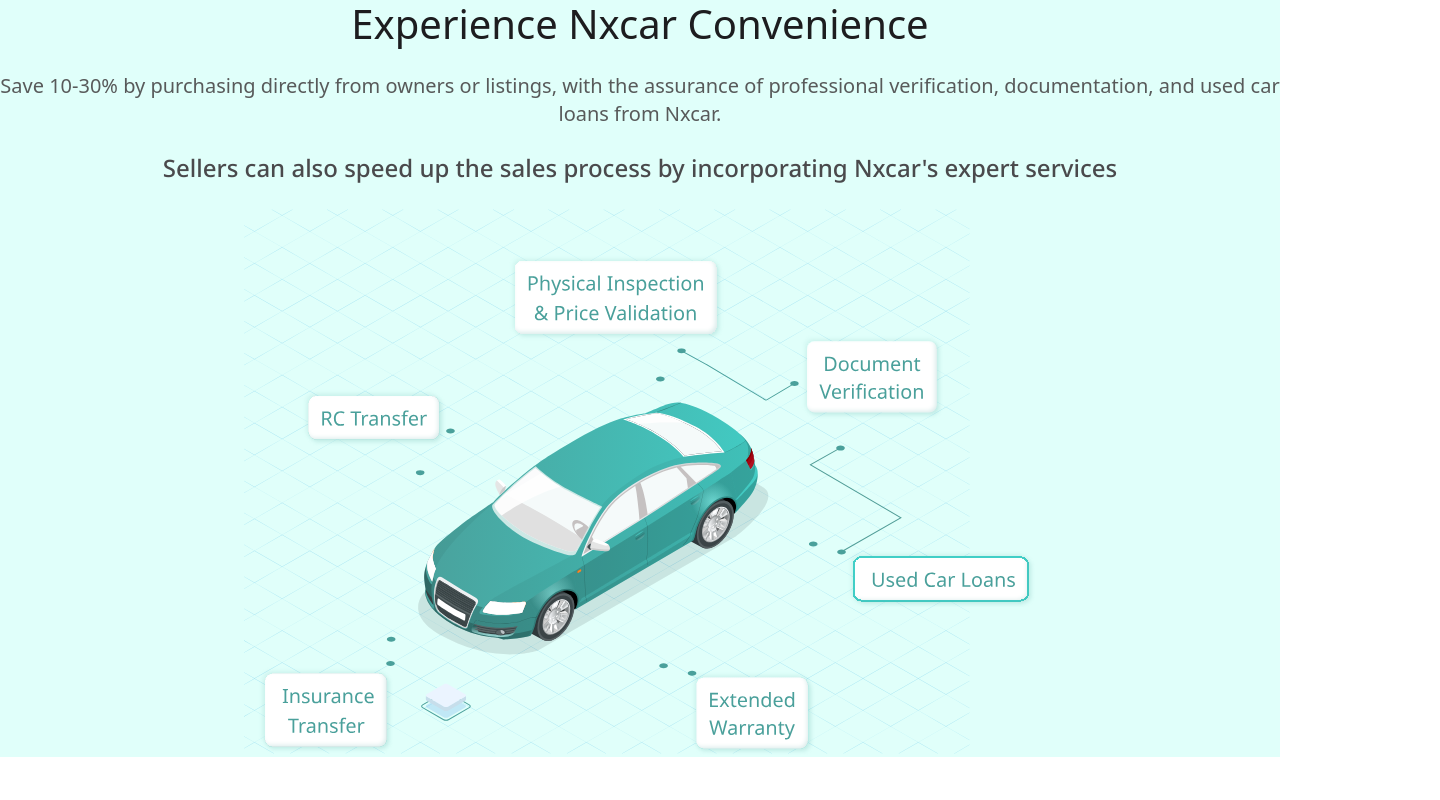
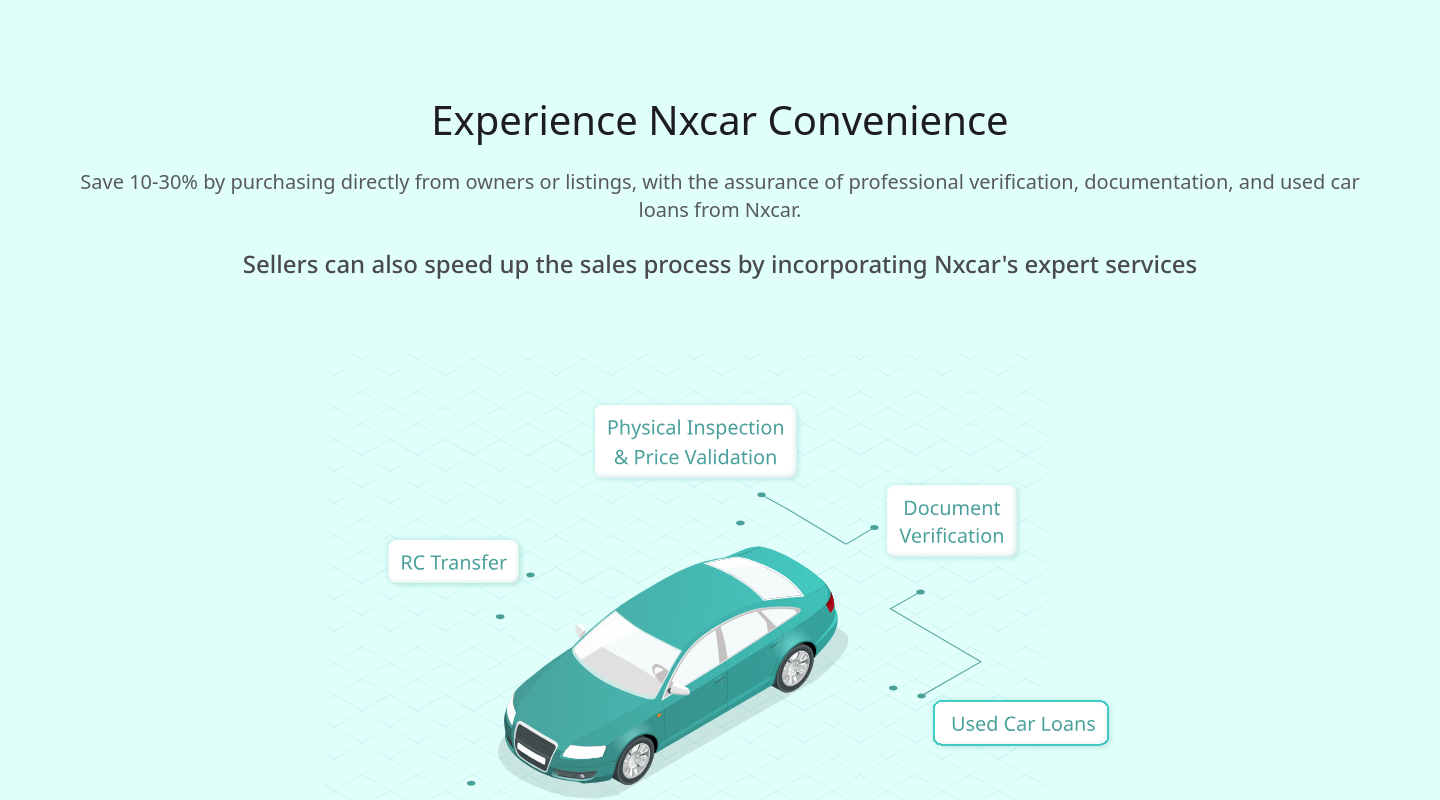
Before and after one commit to rishabhth31/car_animation_local, a React (Create React App) app: page / in a window 1280 px wide. Shown: the top 800 px of the page, 1440 px wide, since content can reach past the window. Built offline with nearby package versions, Linux system fonts and the light colour scheme; a web font is replaced by a local one.

Commit message:
fixing the syntax bug

```diff
--- a/src/styles/app.css
+++ b/src/styles/app.css
@@ -3,10 +3,7 @@
     flex-direction: column;
     align-items: center;
     width: 100%;
-    padding: 24px,
-    0px,
-    24px,
-    0px;
+    padding: 24px 0px;
     gap: 24px;
     background-color:#E0FFFA;
 }
@@ -21,16 +18,12 @@
 
 @media (min-width: 768px) {
     .parent {
-            --tw-bg-opacity: 1;
-            background-color: rgb(224 255 250 / var(--tw-bg-opacity));
-            width: 100%;
-            padding:48px,
-                80px,
-                48px,
-                80px;
             display: flex;
             flex-direction: column;
             align-items: center;
+            background-color: #E0FFFA;
+            width: 100%;
+            padding: 48px 80px;
             gap: 24px;
         }
 
--- a/src/styles/text.css
+++ b/src/styles/text.css
@@ -3,12 +3,9 @@
     flex-direction: column;
     align-items: center;
     text-align: center;
-    gap:8px;
+    gap: 8px;
     width: 375px;
-    padding:0px,
-        16px,
-        0px,
-        16px;
+    padding: 0px 16px;
 }
 
 .heading{
@@ -40,30 +37,27 @@
             text-align: center;
             gap: 12px;
             width: 1033px;
-            padding:0;
+            padding: 0;
         }
 
         .heading {
             font-size: 40px;
             line-height: 48px;
             font-weight: 400;
-            --tw-text-opacity: 1;
-            color: rgb(29 29 31 / var(--tw-text-opacity));
+            color: #1D1D1F;
         }
 
         .content {
             font-size: 20px;
             line-height: 28px;
             font-weight: 400;
-            --tw-text-opacity: 1;
-            color: rgb(88 90 90 / var(--tw-text-opacity));
+            color: #585A5A;
         }
 
         .bold {
             font-size: 24px;
             line-height: 32px;
             font-weight: 500;
-            --tw-text-opacity: 1;
-            color: rgb(74 74 76 / var(--tw-text-opacity));
+            color: #4A4A4C;
         }
 }
```
